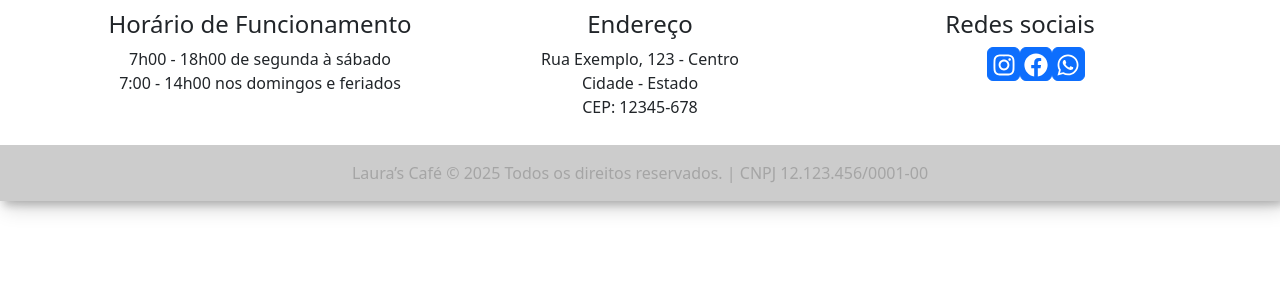
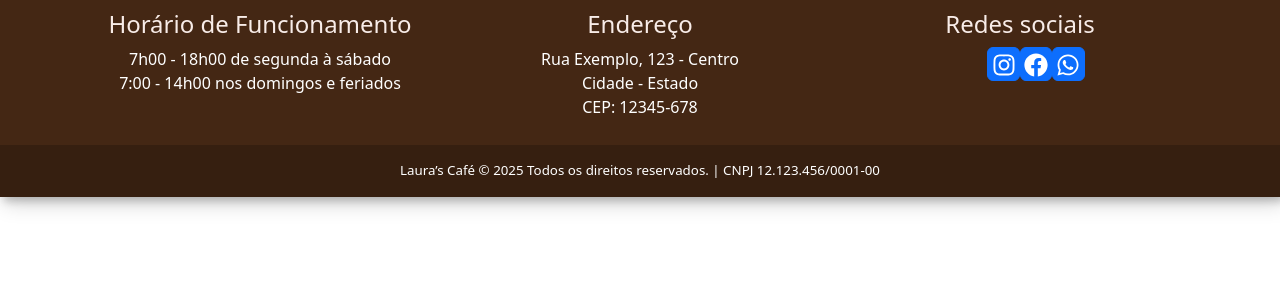
Before and after one commit to LucasLeme04/laura-cafe, a React (Vite) app in the folder lauras-cafe/: page / in a window 1280 px wide. Shown: the top 300 px of the page. Built offline with nearby package versions, Linux system fonts and the light colour scheme.

Commit message:
Classes da barra de navegação adicionadas

```diff
--- a/lauras-cafe/src/components/components-style.css
+++ b/lauras-cafe/src/components/components-style.css
@@ -1,8 +1,43 @@
+/* ----------------------------- NAVBAR -----------------------------*/
+
+.nav-custom {
+  background-color: #F6F2F0;
+  z-index: 3 !important;
+  box-shadow: 4px 4px 8px 0 rgba(0, 0, 0, 0.2), 4px 6px 20px 0 rgba(0, 0, 0, 0.19);
+
+}
+
+.nav-item {
+  color: #654127;
+}
+
+/* ----------------------------- GLOBAL STYLES -----------------------------*/
+
+.btn-custom {
+    background-color: #D0A450;
+    color: #ffffff;
+    border: none;
+    transition: background-color 0.3s, color 0.3s;
+    font-weight: 500;
+    font-size: large;
+}
+
+.btn-custom:hover {
+    background-color: #b88a3c;
+    color: #ffffff;
+}
+
 /* ----------------------------- FOOTER ---------------------------------*/
 
 footer {
     width: 100% !important;
-     box-shadow: 4px 4px 8px 0 rgba(0, 0, 0, 0.2), 4px 6px 20px 0 rgba(0, 0, 0, 0.19);
+    box-shadow: 4px 4px 8px 0 rgba(0, 0, 0, 0.2), 4px 6px 20px 0 rgba(0, 0, 0, 0.19);
+    background-color: #442714;
+    color: #ffffff;
+}
+
+footer h4 {
+    color: #F8ECE8;
 }
 
 .footer-container {
@@ -27,5 +62,7 @@ footer {
     text-align: center;
     padding: 1rem;
     background-color: rgba(0, 0, 0, 0.2);
-    color: #a5a5a5;
+    color: #ffffff;
+    font-weight: 200;
+    font-size: smaller;
 }
```
